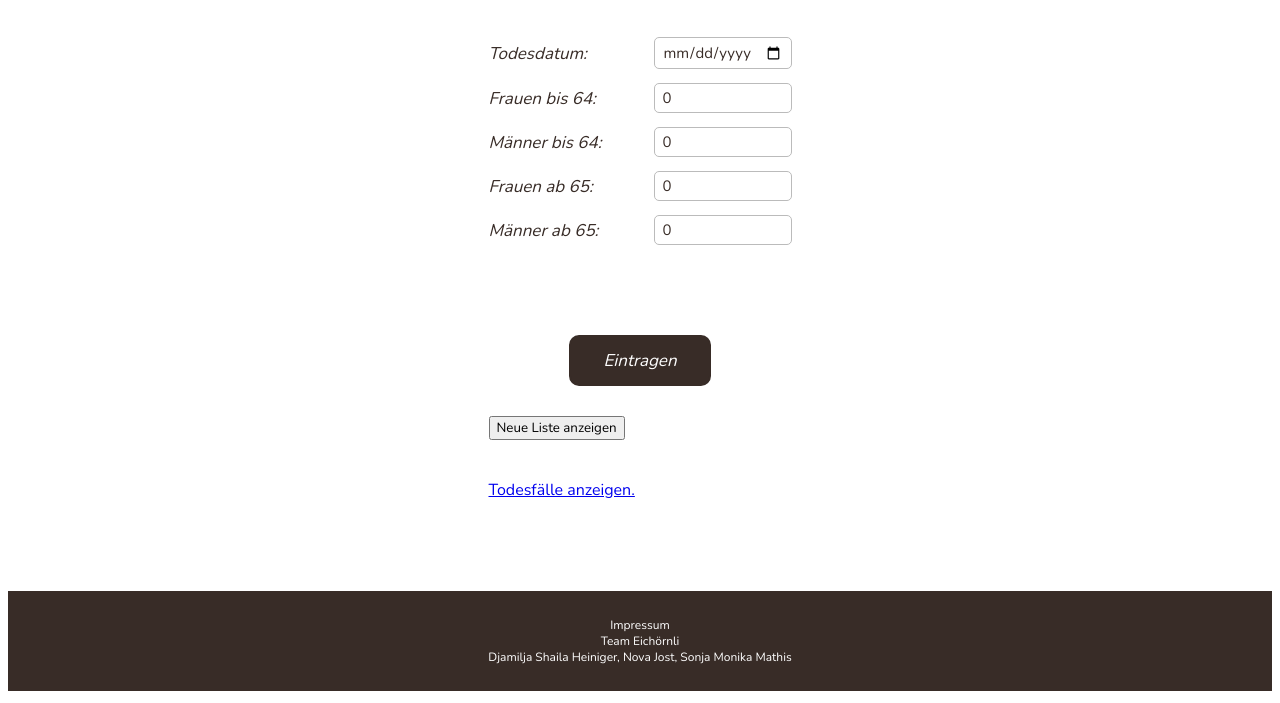
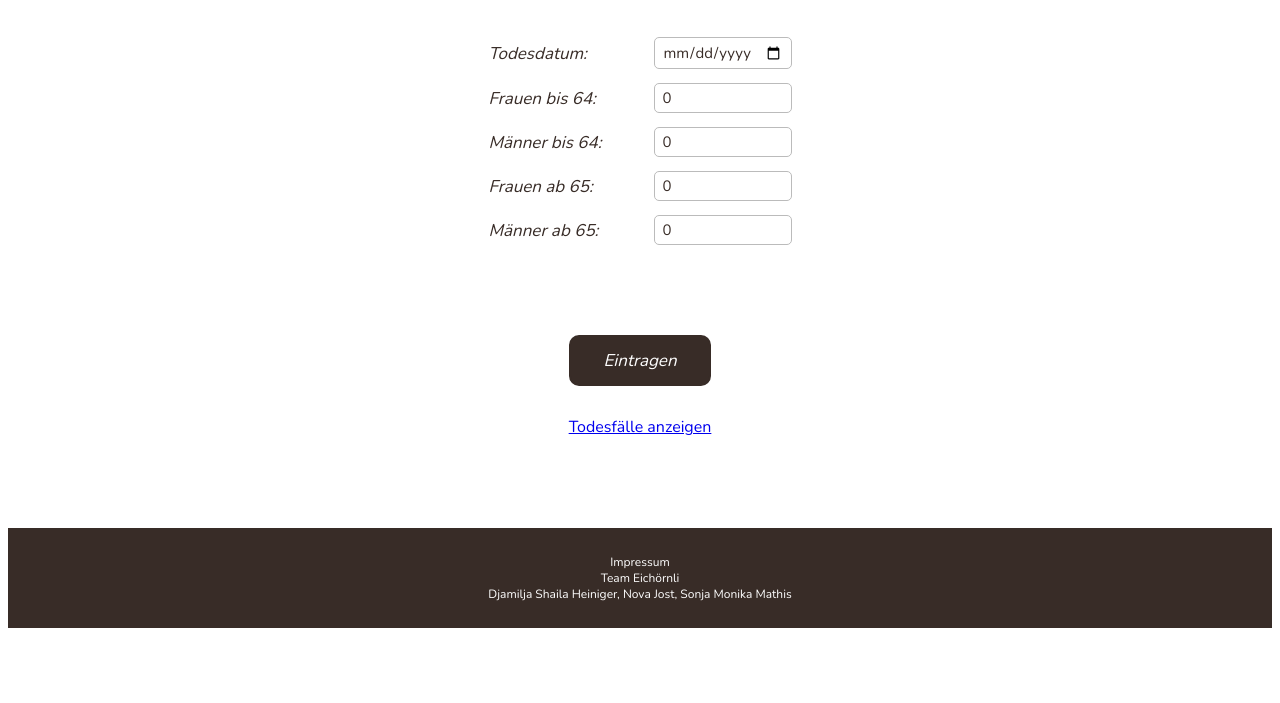
Before and after one commit to bubi-bubi/ARIS_projekt, a plain HTML site: page testindex.html in a window 1280 px wide. Shown: the part 358-1061 px from the top of the page. After the commit the page ends 998 px from the top, so only its background shows below. Drawn offline with nearby package versions, Linux system fonts and the light colour scheme.

```diff
--- a/testindex.html
+++ b/testindex.html
@@ -1,9 +1,9 @@
 <!DOCTYPE html>
-<html>
+<html lang="de">
 <head>
-    <title>formular</title>
     <meta charset="utf-8">
     <meta name="viewport" content="width=device-width, initial-scale=1.0">
+    <title>Todesfälle eintragen</title>
     <link href="https://fonts.googleapis.com/css2?family=Nunito:wght@300;400;600;700&display=swap" rel="stylesheet">
     <link rel="stylesheet" href="css/style.css" type="text/css">
 </head>
@@ -11,7 +11,7 @@
 <body>
 
 <header>
-    <img id="picture" src="images/himmel.jpg" width="100%" height="auto">
+    <img id="picture" src="images/himmel.jpg" width="100%" height="auto" alt="Himmel Bild">
 </header>
 
 <div id="box1">
@@ -20,7 +20,7 @@
 </div>
 
 <div id="wrapper">
-<form action="/cgi-bin/add_toedesfaelle_test.sh" method="post">
+<form action="/cgi-bin/add_todesfaelle_test.sh" method="post">
 
     <h2>Todesfälle eintragen</h2>
 
@@ -50,16 +50,11 @@
     </div>
 
     <button class="submit-btn" type="submit">Eintragen</button>
+</form>
+</div>
 
-    <button type="button" onclick="window.location.href='/cgi-bin/show_list.sh'">
-        Neue Liste anzeigen
-    </button>
-
-            <div id="box1">
-            <a href="/cgi-bin/show_list.sh">Todesfälle anzeigen.</a>
-            </div>
-
-</form>
+<div id="box1" style="text-align:center; margin-top:20px;">
+    <a href="/cgi-bin/show_list.sh">Todesfälle anzeigen</a>
 </div>
 
 <footer>
```
Also changed, not shown: 2 other files.
